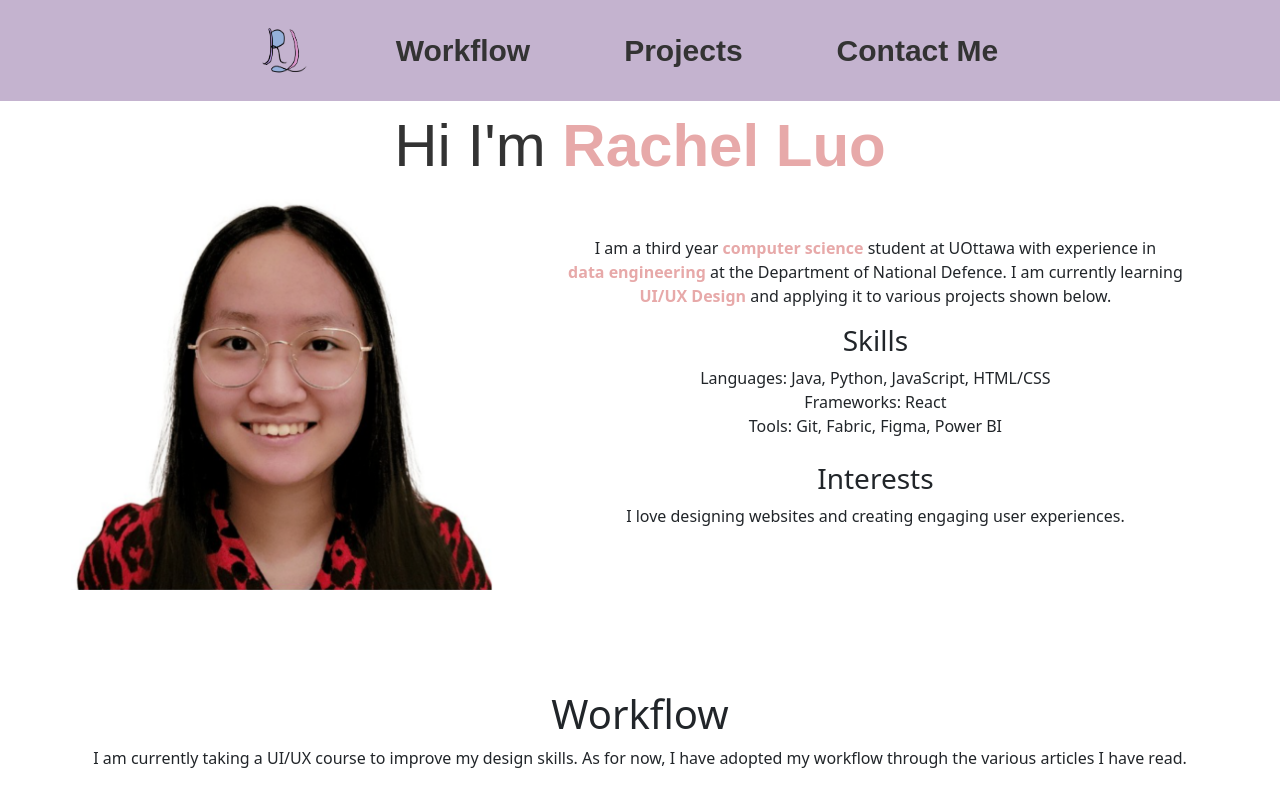
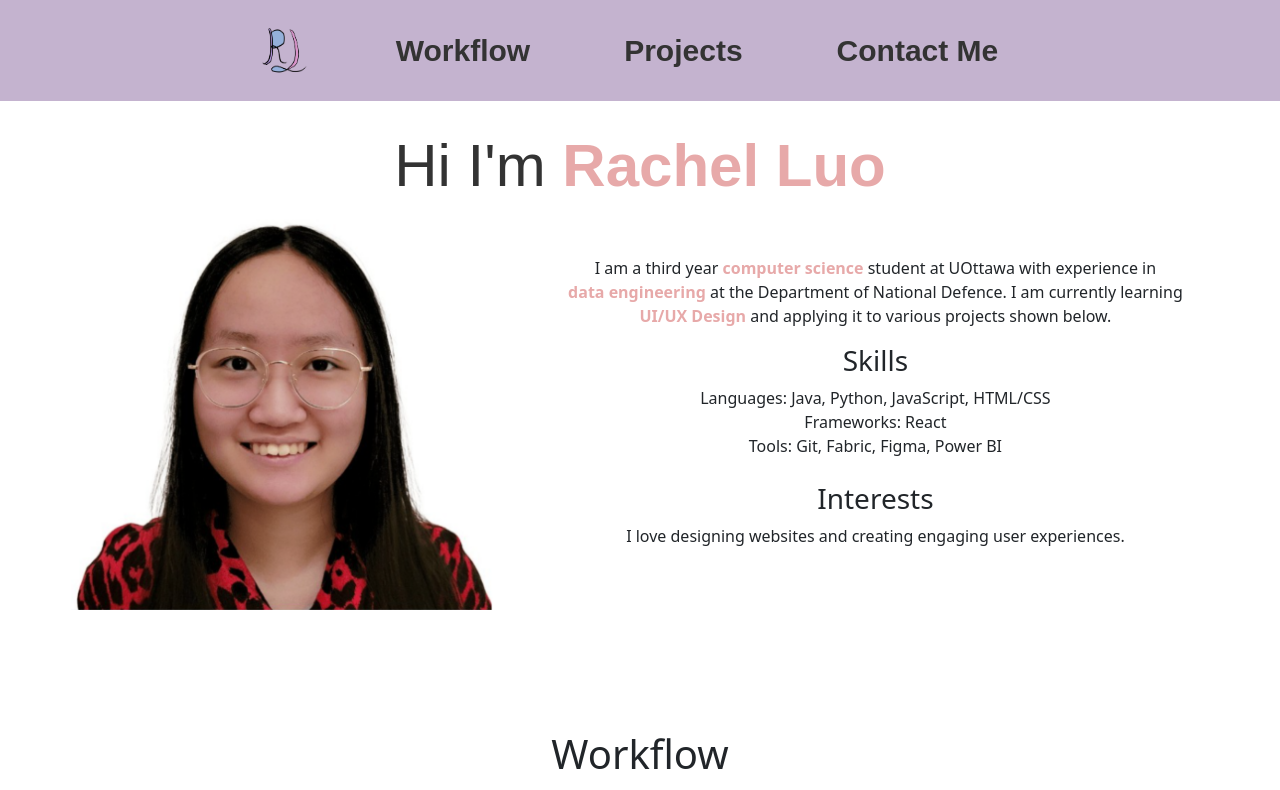
Before and after one commit to Rachel-Chen888/Portfolio, a React (Vite) app: page / in a window 1280 px wide. Shown: the top 790 px of the page. Built offline with nearby package versions, Linux system fonts and the light colour scheme.

Commit message:
feat: add padding

```diff
--- a/src/index.css
+++ b/src/index.css
@@ -37,7 +37,7 @@ span {
   scroll-margin-top: 100px;
   margin: 100px 10px;
   border-radius: 20px;
-  padding: 0px 50px;
+  padding: 20px 50px;
   display: flex;
   flex-direction: column;
 
```
